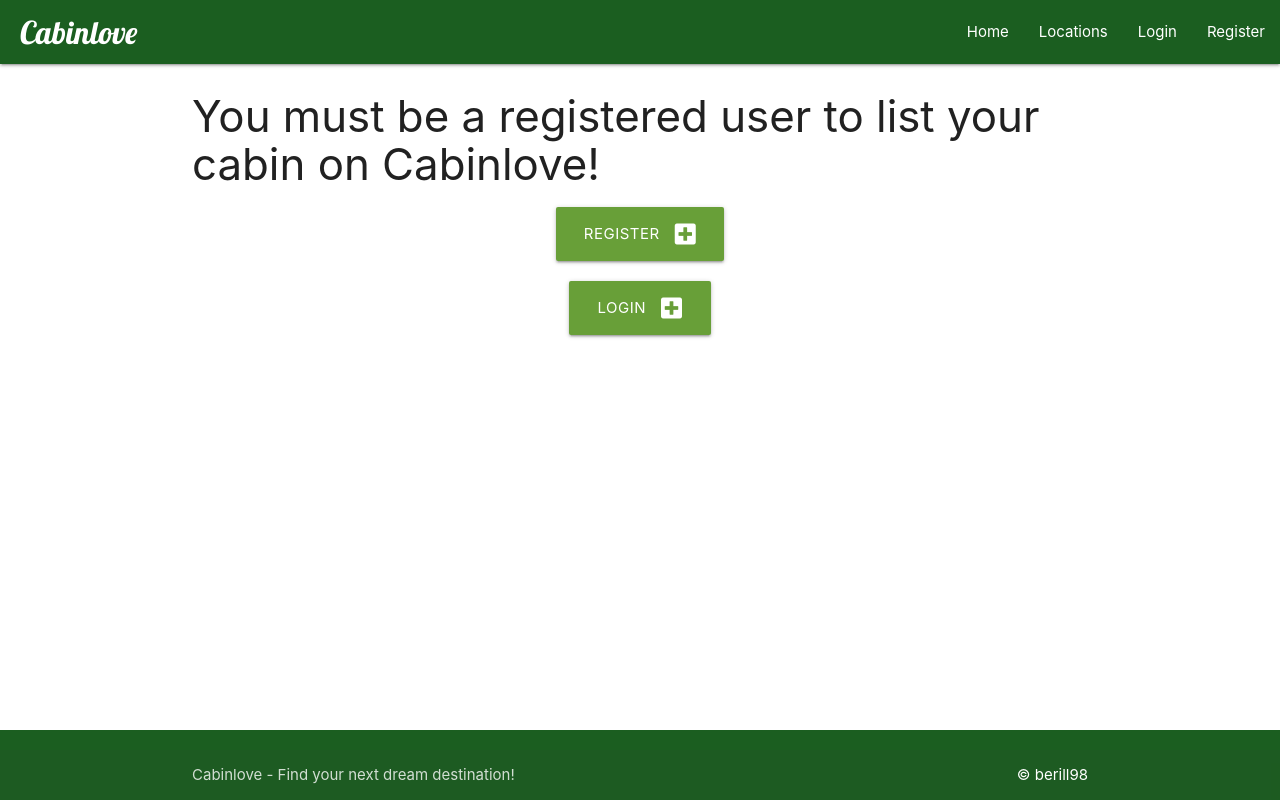
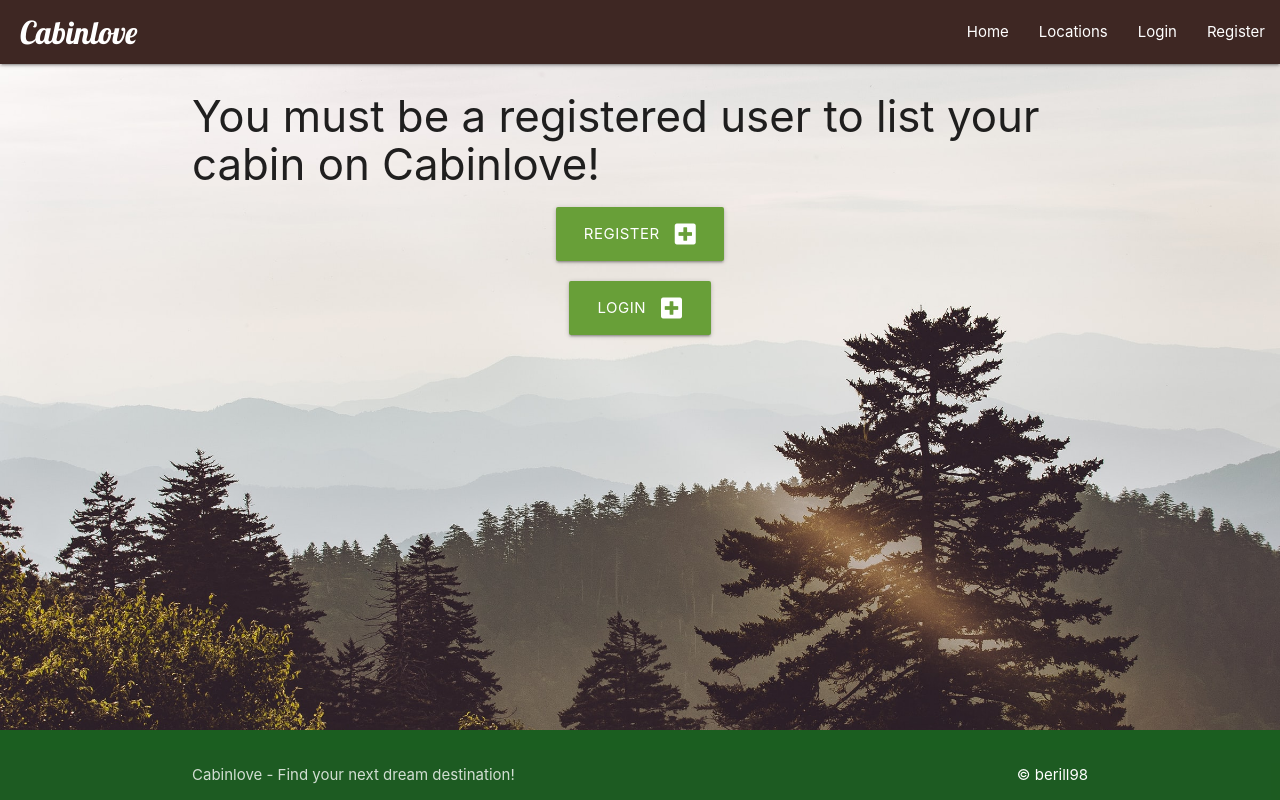
Before and after one commit to Code-Institute-Submissions/berill98-cabinlove_NovResub, a Flask app: page / in a window 1280 px wide. Run offline with Flask 2, Linux system fonts and the light colour scheme; data that the repository does not hold is empty.

Commit message:
Add background image

```diff
--- a/cabinlove/static/css/style.css
+++ b/cabinlove/static/css/style.css
@@ -4,7 +4,6 @@ body {
     display: flex;
     min-height: 100vh;
     flex-direction: column;
-    font-siye: 100%;
 }
 
 main {
@@ -15,3 +14,11 @@ main {
     font-family: "Lobster";
     margin-left: 20px;
 }
+
+body {
+    background-image: url(../images/background.jpg);
+    background-repeat: no-repeat;
+    background-attachment: fixed;
+    background-position: center;
+    background-size: cover;
+}
--- a/cabinlove/templates/base.html
+++ b/cabinlove/templates/base.html
@@ -18,7 +18,7 @@
 
     <header>
         <!--navbar-->
-        <nav class="green darken-4">
+        <nav class="brown darken-4">
             <div class="nav-wrapper">
                 <a href="{{ url_for('home') }}" class="brand-logo">Cabinlove</a>
                 <a href="#" data-target="mobile-demo" class="sidenav-trigger"><i class="fas fa-bars"></i></a>
```
Also changed, not shown: cabinlove/static/images/background.jpg (added).
